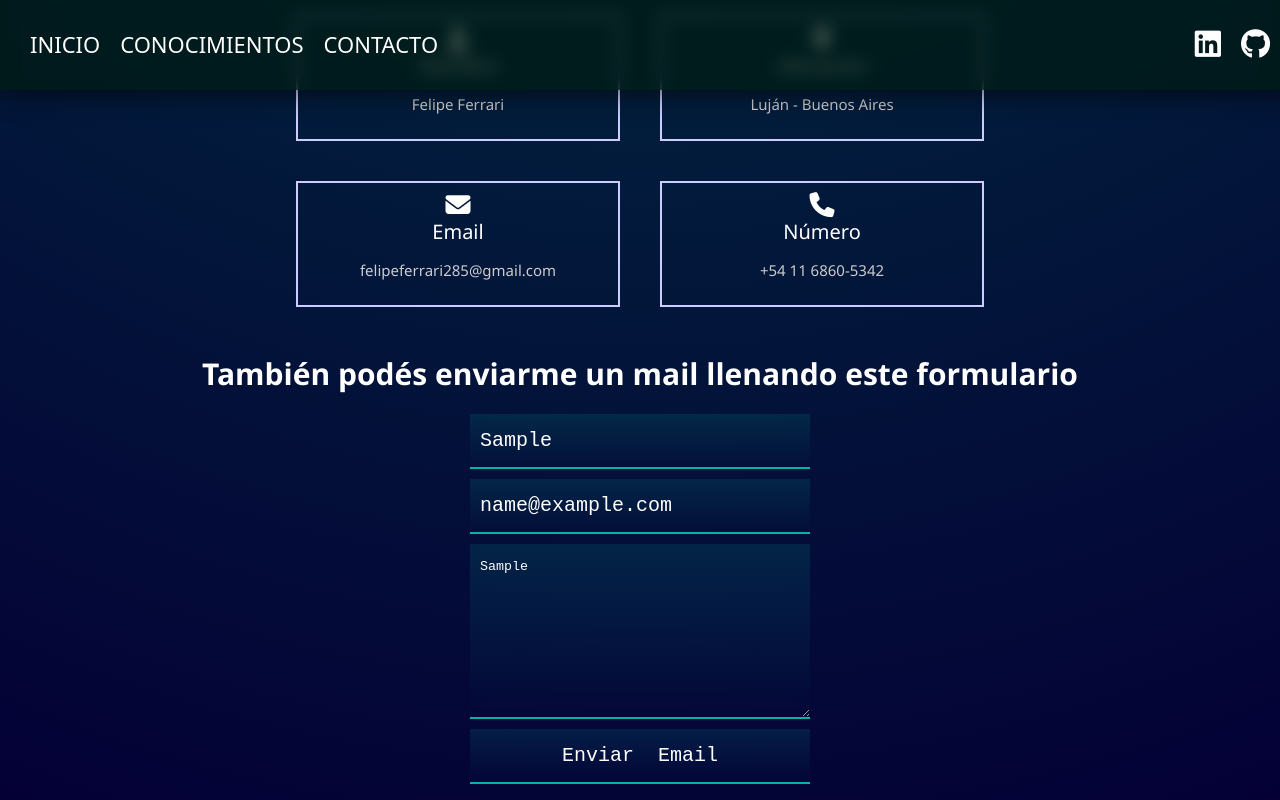
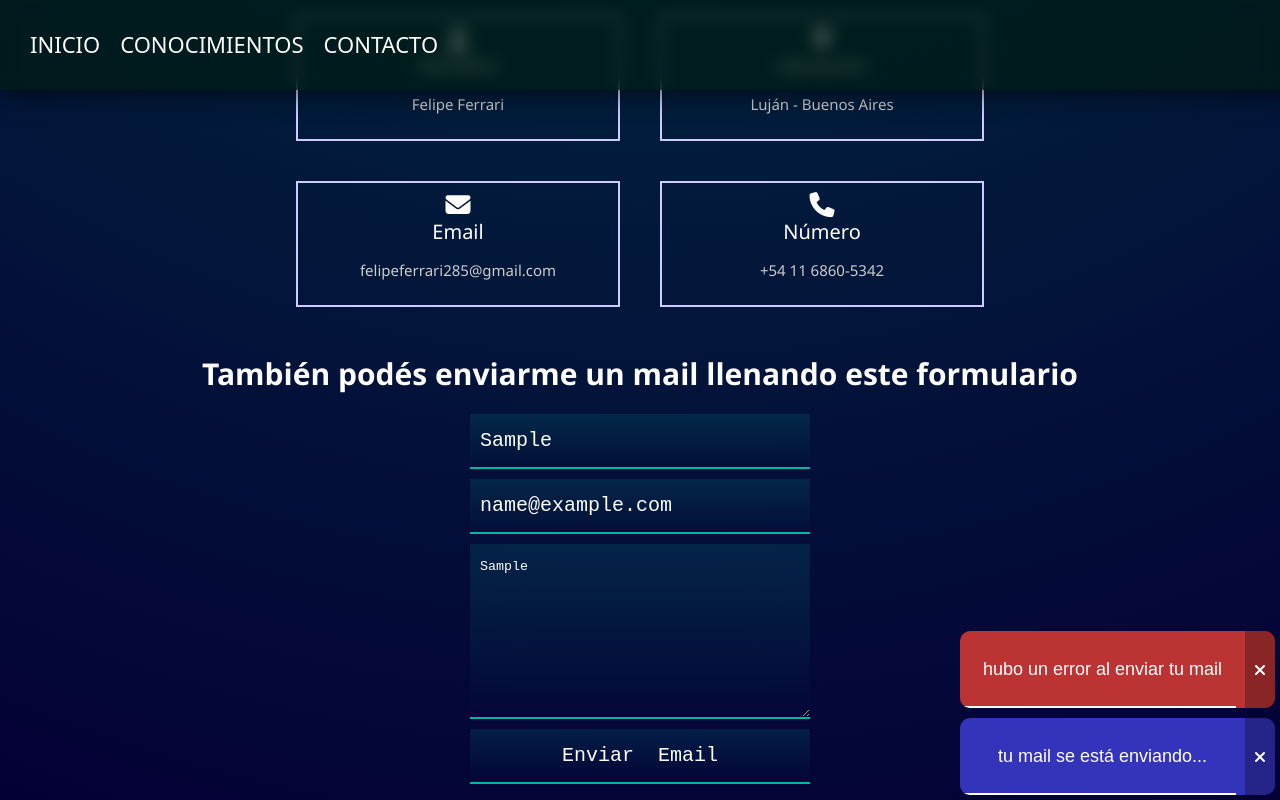
Before and after one commit to FFerrariEmiliano/Portafolio.github.io, a plain HTML site: page index.html in a window 1280 px wide. Both pictures are taken after typing "Sample", "name@example.com", "Sample" into the empty fields and a click on the input "Enviar Email". Shown: the part 2441-3241 px from the top of the page. Drawn offline with nearby package versions, Linux system fonts and the light colour scheme.

Commit message:
notificaciones toast para formulario de contacto

```diff
--- a/index.html
+++ b/index.html
@@ -5,6 +5,7 @@
   <link rel="stylesheet" href="pag/styles.css">
   <link rel="stylesheet" href="pag/menu-de-barras.css">
   <link rel="stylesheet" href="pag/overlay.css">
+  <link rel="stylesheet" href="toast.css">
   <script type="text/javascript" src="https://cdn.jsdelivr.net/npm/emailjs-com/dist/email.min.js"></script>
   <script type="text/javascript">
   emailjs.init('wOz-WlR4JzhWj2kYD')
@@ -30,10 +31,10 @@
           <li><a href="#introduccion-hr">Conocimientos <hr></a></li>
           <li><a href="#form-span">Contacto <hr></a></li>
         </div>
-        <div id="redes">
+        <!-- <div id="redes">
           <li class="redes__li"><a href="#"><i class="fa-brands fa-linkedin"></i></a></li>
           <li class="redes__li"><a href="#"><i class="fa-brands fa-github"></i></a></li>
-        </div>
+        </div> -->
       </ul>
     </nav>
 
@@ -152,7 +153,6 @@
           </ul>
         </div>
 
-
         <form id="form">
           <h3>También podés enviarme un mail llenando este formulario</h3>
           <div class="field">
@@ -170,6 +170,10 @@
 
           <input type="submit" id="button" value="Enviar Email" >
         </form>
+
+        <div id="toast"></div>
+
+    <script src="toast.js"></script>
     <script src="pag/script.js"></script>
     <script src="https://kit.fontawesome.com/fe6ac2c5e5.js" crossorigin="anonymous"></script>
 </body>
--- a/pag/script.js
+++ b/pag/script.js
@@ -111,9 +111,44 @@ const inputNombre = document.getElementById("from_name")
 const inputMensaje = document.getElementById("message")
 const inputEmail = document.getElementById("email_id")
 
+const toastCont = document.getElementById("toast")
+function addNotification(state, message) {
+  const fragment = document.createDocumentFragment()
+  const notifToast = document.createElement("div")
+  notifToast.setAttribute("id", `${toastCont.children.length}-num`)
+  notifToast.classList.add("toast-element")
+  notifToast.classList.add("st" + state)
+  const toastMsg = document.createElement("p")
+  toastMsg.textContent = message
+  const noShowBar = document.createElement("span")
+  noShowBar.classList.add("loadtoast")
+  const closeToast = document.createElement("span")
+  closeToast.classList.add("close-toast")
+  closeToast.innerHTML = `<i class="fa-solid fa-xmark"></i>`
+
+  notifToast.appendChild(closeToast)
+  notifToast.appendChild(noShowBar)
+  notifToast.appendChild(toastMsg)
+  fragment.appendChild(notifToast)
+  toastCont.appendChild(fragment)
+  let value = 0
+  const loadtoast = setInterval(() => {
+    value += .125
+    noShowBar.style.width = `${value}%`
+    if (noShowBar.offsetWidth >= notifToast.offsetWidth) {
+      notifToast.classList.add("hidetoast")
+      clearInterval(loadtoast)
+    }
+  }, 1);
+  closeToast.addEventListener("click", ()=>{
+    notifToast.classList.add("hidetoast")
+    clearInterval(loadtoast)
+  })
+}
 document.getElementById('form').addEventListener('submit', function(event) {
   event.preventDefault();
 
+  addNotification(1, "tu mail se está enviando...")
   btn.value = 'Enviando...';
 
   const serviceID = 'default_service';
@@ -125,10 +160,10 @@ document.getElementById('form').addEventListener('submit', function(event) {
     inputMensaje.value = ""
     inputEmail.value = ""
     btn.value = 'Enviar Email';
-      alert('El Email fue enviado con exito');
+    addNotification(2, "tu mail fue enviado con éxito")
   }, (err) => {
     btn.value = 'Enviar  Email';
-      alert(JSON.stringify(err));
+    addNotification(0, "hubo un error al enviar tu mail")
   });
 });
 
--- /dev/null
+++ b/toast.css
@@ -0,0 +1,99 @@
+:root{
+    --st0:#b33;
+    --st1:#33b;
+    --st2:#3b3;
+}
+
+#toast{
+    position: fixed;
+    bottom: 0;
+    display: flex;
+    align-items: end;
+    flex-direction: column-reverse;
+    width: 100%;
+}
+
+.toast-element{
+    overflow: hidden;
+    width: calc(50% - 30px);
+    max-width: 295px;
+    min-width: 295px;
+    margin: 5px;
+    padding: 10px;
+    border-radius: 10px;
+    animation: show 1s forwards;
+}
+
+@keyframes show {
+    from{
+        opacity: 0;
+        transform: translateY(-50px);
+    }
+    to{
+        opacity: 1;
+        transform: translateY(0px);
+    }
+}
+
+.toast-element p{
+    text-align: center;
+    font-family: sans-serif;
+    font-size: 18px;
+    padding-right: 30px;
+}
+
+.close-toast{
+    cursor: pointer;
+    position: absolute;
+    right: 0;
+    top: 0;
+    width: 10px;
+    height: calc(100% - 20px);
+    padding: 10px;
+    background-color: #0004;
+    transition: background-color .3s;
+    display: flex;
+    justify-content: center;
+    align-items: center;
+}
+
+.close-toast:hover{
+    background-color: #0006;
+}
+
+.loadtoast{
+    height: 2px;
+    position: absolute;
+    bottom: 0;
+    left: 0;
+    width: 0;
+    background-color: #fff;
+}
+
+.st0{
+    background-color: var(--st0);
+}
+
+.st1{
+    background-color: var(--st1);
+}
+
+.st2{
+    background-color: var(--st2);
+}
+
+
+.hidetoast{
+    animation: hide .5s forwards;
+}
+
+@keyframes hide {
+    from{
+        opacity: 1;
+    }
+    to{
+        transform: translateX(200px);
+        opacity: 0;
+        display: none;
+    }
+}
```
Also changed, not shown: toast.js (added). Lines whose indentation alone changed are shown as unchanged.
